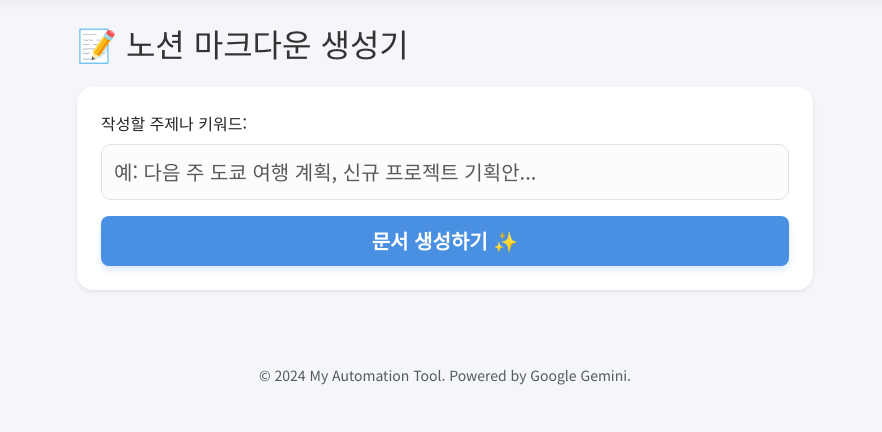
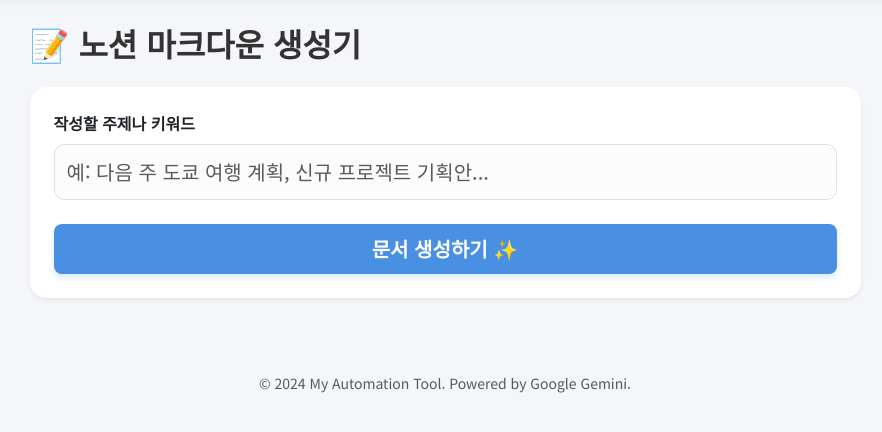
Before and after one commit to Dalso13/auto_work, a Flask app: page /notion in a window 1280 px wide. Shown: the part 80-512 px from the top of the page, without its empty margins (195-1077 px from the left). Run offline with Flask 3, Linux system fonts and the light colour scheme; some libraries are stand-ins or nearby versions.

Commit message:
feat: 노션기능 수정

```diff
--- a/docker-compose.yml
+++ b/docker-compose.yml
@@ -2,7 +2,11 @@ version: '3.8'
 
 services:
   web:
-    build: .
+    build:
+      context: .
+      args:
+        - REPO_URL=https://github.com/Dalso13/auto_work.git
+        - CACHEBUST=${CACHEBUST}
     ports:
       - "8888:5000"
     env_file:
--- a/templates/notion.html
+++ b/templates/notion.html
@@ -4,18 +4,20 @@
 
 {% block content %}
 <div class="row justify-content-center">
-    <div class="col-md-8">
-        <h2 class="mb-4">📝 노션 마크다운 생성기</h2>
+    <div class="col-md-9"> <h2 class="mb-4 fw-bold">📝 노션 마크다운 생성기</h2>
 
         {% if not result %}
-        <div class="card p-4 shadow-sm">
-            <form method="POST">
-                <div class="mb-3">
-                    <label for="topic" class="form-label">작성할 주제나 키워드:</label>
+        <div class="card p-4 shadow-sm border-0">
+            <form method="POST" onsubmit="showLoading()">
+                <div class="mb-4">
+                    <label for="topic" class="form-label fw-bold">작성할 주제나 키워드</label>
                     <input type="text" class="form-control form-control-lg" id="topic" name="topic" placeholder="예: 다음 주 도쿄 여행 계획, 신규 프로젝트 기획안..." required>
                 </div>
                 <div class="d-grid">
-                    <button type="submit" class="btn btn-primary btn-lg">문서 생성하기 ✨</button>
+                    <button type="submit" id="btnSubmit" class="btn btn-primary btn-lg">문서 생성하기 ✨</button>
+                    <button type="button" id="btnLoading" class="btn btn-secondary btn-lg" style="display:none;" disabled>
+                        <span class="spinner-border spinner-border-sm me-2"></span>AI가 문서를 작성 중입니다...
+                    </button>
                 </div>
             </form>
         </div>
@@ -27,19 +29,24 @@
 
             <p class="text-muted">아래 내용을 복사해서 노션에 붙여넣거나(.md) 파일로 저장하세요.</p>
 
-            <textarea id="resultText" class="form-control mb-3 bg-light" rows="10">{{ result }}</textarea>
+            <textarea
+                id="resultText"
+                class="form-control mb-3 bg-light"
+                style="min-height: 500px; resize: vertical; overflow-y: hidden;"
+                readonly
+            >{{ result }}</textarea>
 
             <div class="d-flex gap-2">
-                <button onclick="copyToClipboard()" class="btn btn-dark flex-grow-1">
+                <button onclick="copyToClipboard()" class="btn btn-dark flex-grow-1 py-2">
                     📋 클립보드에 복사
                 </button>
-                <button onclick="downloadMarkdown()" class="btn btn-outline-success flex-grow-1">
+                <button onclick="downloadMarkdown()" class="btn btn-outline-success flex-grow-1 py-2">
                     💾 .md 파일로 저장
                 </button>
             </div>
 
-            <div class="mt-3 text-end">
-                <a href="/notion" class="text-decoration-none">🔄 다시 만들기</a>
+            <div class="mt-4 text-end">
+                <a href="/notion" class="text-decoration-none fw-bold">🔄 다른 주제로 다시 만들기</a>
             </div>
         </div>
         {% endif %}
@@ -47,7 +54,23 @@
 </div>
 
 <script>
-    // 1. 클립보드 복사 기능
+    // 0. 화면 로드 시 텍스트 상자 높이 자동 조절 (핵심 기능)
+    window.onload = function() {
+        const textarea = document.getElementById("resultText");
+        if (textarea) {
+            // 내용에 맞춰 높이 늘리기 (내용 + 약간의 여유)
+            textarea.style.height = "auto";
+            textarea.style.height = (textarea.scrollHeight + 10) + "px";
+        }
+    };
+
+    // 1. 로딩 표시
+    function showLoading() {
+        document.getElementById('btnSubmit').style.display = 'none';
+        document.getElementById('btnLoading').style.display = 'block';
+    }
+
+    // 2. 클립보드 복사 기능
     function copyToClipboard() {
         const copyText = document.getElementById("resultText");
         copyText.select();
@@ -56,7 +79,7 @@
         });
     }
 
-    // 2. .md 파일 다운로드 기능 (서버 요청 없이 브라우저에서 즉시 생성)
+    // 3. .md 파일 다운로드 기능
     function downloadMarkdown() {
         const text = document.getElementById("resultText").value;
         const blob = new Blob([text], { type: "text/markdown" });
@@ -64,7 +87,7 @@
 
         const a = document.createElement("a");
         a.href = url;
-        a.download = "notion_doc.md"; // 파일명
+        a.download = "notion_doc.md";
         document.body.appendChild(a);
         a.click();
         document.body.removeChild(a);
```
Also changed, not shown: 1 other file.
